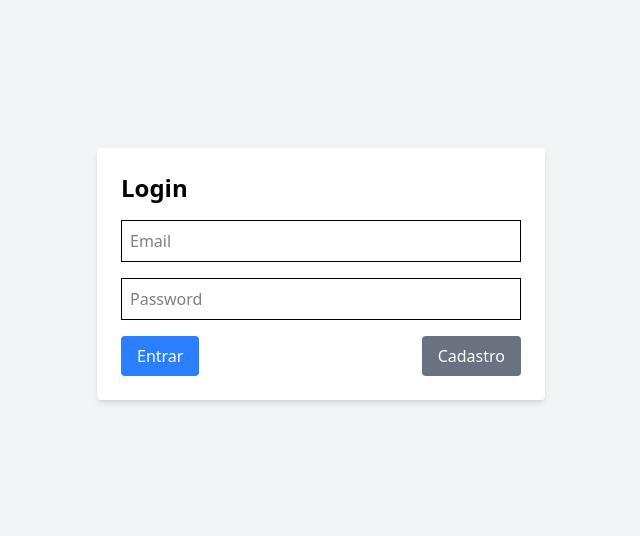
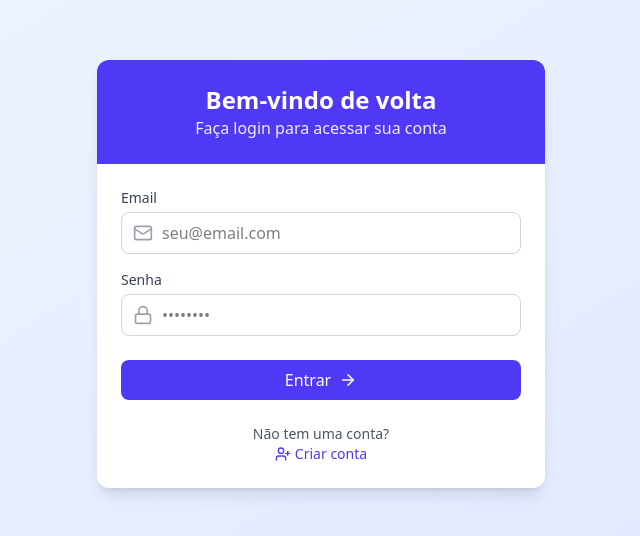
Before and after one commit to ramondfalcao/to_do_list_test, a Next.js app in the folder app/frontend/: page / in a window 1280 px wide. Shown: the part 126-662 px from the top of the page, without its empty margins (319-959 px from the left). Built offline with nearby package versions, Linux system fonts and the light colour scheme.

Commit message:
feat: :sparkles: Create Login Page

```diff
--- a/app/frontend/app/page.js
+++ b/app/frontend/app/page.js
@@ -2,20 +2,25 @@
 
 import { useState } from 'react';
 import { useRouter } from 'next/navigation';
+import { Lock, Mail, ArrowRight, UserPlus } from 'lucide-react';
 import { requestPost } from '@/services/requests';
 
 export default function Login() {
   const router = useRouter();
   const [form, setForm] = useState({ email: '', password: '' });
+  const [isLoading, setIsLoading] = useState(false);
 
   const handleSubmit = async (e) => {
     e.preventDefault();
+    setIsLoading(true);
     try {
       const response = await requestPost('/auth/login', form);
       localStorage.setItem('token', response.accessToken);
       router.push('/home');
     } catch {
       alert('Login inválido');
+    } finally {
+      setIsLoading(false);
     }
   };
 
@@ -25,27 +30,82 @@ export default function Login() {
   };
 
   return (
-    <div className="min-h-screen flex items-center justify-center bg-gray-100">
-      <form className="bg-white p-6 rounded shadow-md w-full max-w-md">
-        <h2 className="text-2xl font-bold mb-4">Login</h2>
-        <input className="border p-2 w-full mb-4" placeholder="Email" type="email" value={form.email} onChange={(e) => setForm({ ...form, email: e.target.value })} />
-        <input className="border p-2 w-full mb-4" type="password" placeholder="Password" value={form.password} onChange={(e) => setForm({ ...form, password: e.target.value })} />
+    <div className="min-h-screen bg-gradient-to-br from-blue-50 to-indigo-100 flex items-center justify-center p-4">
+      <div className="bg-white rounded-xl shadow-lg overflow-hidden w-full max-w-md">
+        <div className="bg-indigo-600 p-6 text-white text-center">
+          <h1 className="text-2xl font-bold">Bem-vindo de volta</h1>
+          <p className="opacity-90">Faça login para acessar sua conta</p>
+        </div>
 
-        <div className='flex justify-between'>
+        <form className="p-6 space-y-6" onSubmit={handleSubmit}>
+          <div className="space-y-4">
+            <div>
+              <label className="block text-sm font-medium text-gray-700 mb-1">Email</label>
+              <div className="relative">
+                <div className="absolute inset-y-0 left-0 pl-3 flex items-center pointer-events-none">
+                  <Mail className="h-5 w-5 text-gray-400" />
+                </div>
+                <input
+                  className="pl-10 w-full px-4 py-2 border border-gray-300 rounded-lg focus:ring-2 focus:ring-indigo-500 focus:border-indigo-500"
+                  placeholder="seu@email.com"
+                  type="email"
+                  value={form.email}
+                  onChange={(e) => setForm({ ...form, email: e.target.value })}
+                  required
+                />
+              </div>
+            </div>
+
+            <div>
+              <label className="block text-sm font-medium text-gray-700 mb-1">Senha</label>
+              <div className="relative">
+                <div className="absolute inset-y-0 left-0 pl-3 flex items-center pointer-events-none">
+                  <Lock className="h-5 w-5 text-gray-400" />
+                </div>
+                <input
+                  className="pl-10 w-full px-4 py-2 border border-gray-300 rounded-lg focus:ring-2 focus:ring-indigo-500 focus:border-indigo-500"
+                  type="password"
+                  placeholder="••••••••"
+                  value={form.password}
+                  onChange={(e) => setForm({ ...form, password: e.target.value })}
+                  required
+                />
+              </div>
+            </div>
+          </div>
+
+          <div className="flex items-center justify-between">
             <button
               type="submit"
-            className="bg-blue-500 hover:bg-blue-600 text-white px-4 py-2 rounded"
-            onClick={handleSubmit}>
-            Entrar
+              disabled={isLoading}
+              className={`flex items-center justify-center gap-2 w-full px-4 py-2 rounded-lg transition-colors ${
+                isLoading
+                  ? 'bg-indigo-400 cursor-not-allowed'
+                  : 'bg-indigo-600 hover:bg-indigo-700 text-white'
+              }`}
+            >
+              {isLoading ? (
+                'Entrando...'
+              ) : (
+                <>
+                  Entrar <ArrowRight size={18} />
+                </>
+              )}
             </button>
+          </div>
+
+          <div className="text-center text-sm text-gray-600">
+            <p>Não tem uma conta?{' '}
               <button
-            type="button"
-            className="bg-gray-500 hover:bg-gray-600 text-white px-4 py-2 rounded"
-            onClick={handleRegister}>
-            Cadastro
+                onClick={handleRegister}
+                className="text-indigo-600 hover:text-indigo-800 font-medium flex items-center justify-center gap-1 mx-auto"
+              >
+                <UserPlus size={16} /> Criar conta
               </button>
+            </p>
           </div>
         </form>
       </div>
+    </div>
   );
 }
```
Lines whose indentation alone changed are shown as unchanged.
